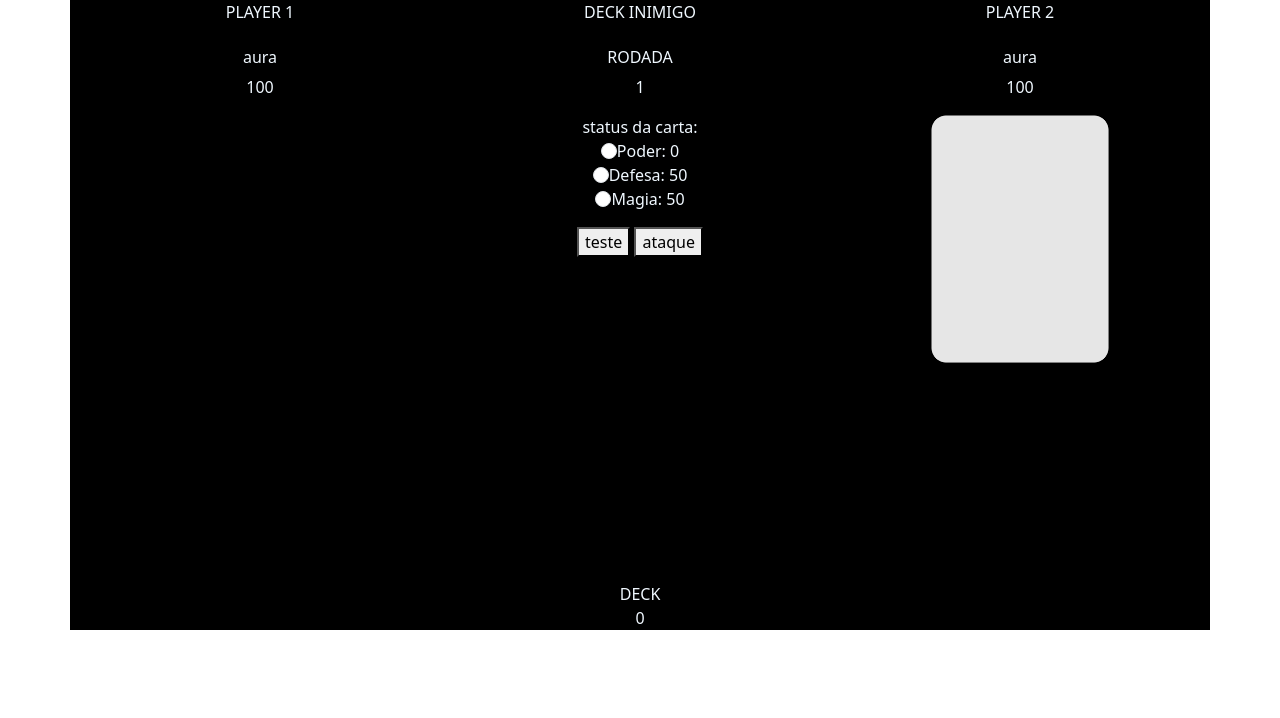
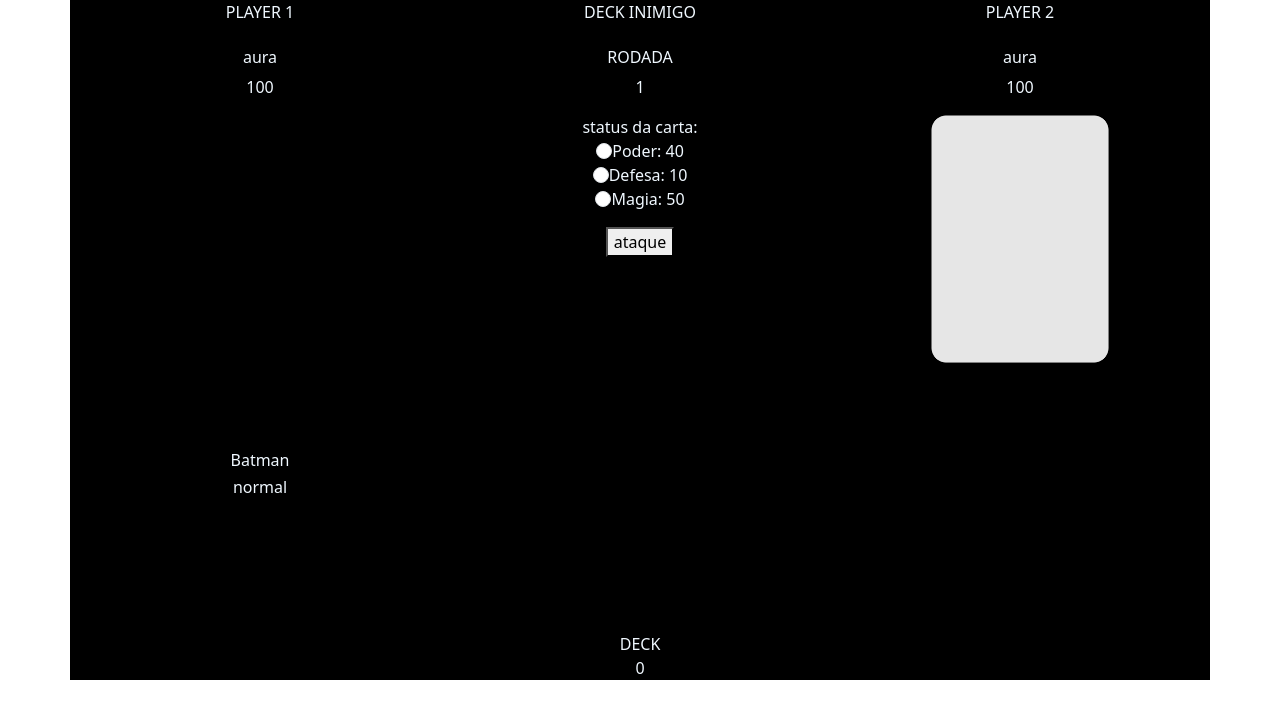
Before and after one commit to Mingliil/CrossTrunfo, a plain HTML site: page Game/Jogo.html in a window 1280 px wide. Drawn offline with Linux system fonts and the light colour scheme.

Commit message:
dando uma geral

```diff
--- a/Game/Jogo.html
+++ b/Game/Jogo.html
@@ -31,7 +31,10 @@
                 <h6>aura</h6>
                 <p id="auraP1">100</p>
                 <canvas id="CartaP1" style="width: 50%;"></canvas>
-                <canvas id="CartaP1Desc" style="width: 50%;"></canvas>
+                <h6 id="CartaP1Nome">teste</h6>
+                <h6 id="CartaP1Rari">teste</h6>
+                <p id="CartaP1Desc">teste</p>
+                <canvas id="CartaP1DescImg" style="width: 50%;"></canvas>
             </div>
             <div class="col">
                 <h5 class="fs-6">RODADA</h5>
@@ -41,14 +44,16 @@
                 <input class="form-check-input" type="radio" name="statuscard" id="status2"><label class="form-check-label" id="cartaDefesa" for="status2"></label><br>
                 <input class="form-check-input" type="radio" name="statuscard" id="status3"><label class="form-check-label" id="cartaMagia" for="status3"></label>
                 </p>
-                <button onclick="puxaCarta('player2')">teste</button>
                 <button id="botao" data-bs-toggle="modal" data-bs-target="" onclick="ataque('P1')"></button>
             </div>
             <div class="col">
                 <h6>aura</h6>
                 <p id="auraP2">100</p>
                 <canvas id="CartaP2" style="width: 50%;"></canvas>
-                <canvas id="CartaP1Desc" style="width: 50%;"></canvas>
+                <h6 id="CartaP2Nome">teste</h6>
+                <h6 id="CartaP2Rari">teste</h6>
+                <p id="CartaP2Desc">teste</p>
+                <canvas id="CartaP2DescImg" style="width: 50%;"></canvas>
             </div>
         </div><br>
 
--- a/Game/playeratack.js
+++ b/Game/playeratack.js
@@ -2,7 +2,9 @@
 let DeckFull = [];
 
 DeckFull.Sherma = {
-    nome:"bestBoi",
+    nome:"Sherma",
+    raridade:"normal",
+    descricao:"",
     Atlas:'Assets/cards.png',
     AlturaX:387,
     AlturaY:559,
@@ -18,7 +20,9 @@ DeckFull.Sherma = {
     }
 }
 DeckFull.Goku = {
-    nome:"Sola a ficção",
+    nome:"Goku",
+    raridade:"normal",
+    descricao:"",
     Atlas:'Assets/cards.png',
     AlturaX:387,
     AlturaY:559,
@@ -34,7 +38,9 @@ DeckFull.Goku = {
     }
 }
 DeckFull.Ghost = {
-    nome:"pequeno fantasma",
+    nome:"O receptáculo",
+    raridade:"normal",
+    descricao:"",
     Atlas:'Assets/cards.png',
     AlturaX:382,
     AlturaY:524,
@@ -50,7 +56,9 @@ DeckFull.Ghost = {
     }
 }
 DeckFull.Chara = {
-    nome:"A criança alterada",
+    nome:"Chara",
+    raridade:"normal",
+    descricao:"A primeira criança que caiu no dominio dos monstros",
     Atlas:'Assets/cards.png',
     AlturaX:382,
     AlturaY:524,
@@ -67,6 +75,8 @@ DeckFull.Chara = {
 }
 DeckFull.CJ = {
     nome:"Carl Johnson",
+    raridade:"normal",
+    descricao:"",
     Atlas:'Assets/cards.png',
     AlturaX:382,
     AlturaY:524,
@@ -83,6 +93,8 @@ DeckFull.CJ = {
 }
 DeckFull.Morshu = {
     nome:"Morshu",
+    raridade:"normal",
+    descricao:"",
     Atlas:'Assets/cards.png',
     AlturaX:373,
     AlturaY:519,
@@ -98,7 +110,9 @@ DeckFull.Morshu = {
     }
 };
 DeckFull.Superman = {
-    nome:"super",
+    nome:"Superman",
+    raridade:"normal",
+    descricao:"",
     Atlas:'Assets/cards.png',
     AlturaX:373,
     AlturaY:519,
@@ -115,6 +129,8 @@ DeckFull.Superman = {
 };
 DeckFull.SOAD = {
     nome:"SOAD",
+    raridade:"raro",
+    descricao:"",
     Atlas:'Assets/cards.png',
     AlturaX:442,
     AlturaY:549,
@@ -129,8 +145,28 @@ DeckFull.SOAD = {
         magia: 50
     }
 };
+DeckFull.Batman = {
+    nome:"Batman",
+    raridade:"normal",
+    descricao:"",
+    Atlas:'Assets/cards.png',
+    AlturaX:373,
+    AlturaY:540,
+    CoordsX:848,
+    CoordsY:1057,
+    DescX: 1,
+    DescY: 0,
+    ImgTamanho:"64%",
+    Status : {
+        poder: 40,
+        defesa: 10,
+        magia: 50
+    }
+};
 DeckFull.GlassAnimals = {
     nome:"TOSoTP",
+    raridade:"raro",
+    descricao:"",
     Atlas:'Assets/cards.png',
     AlturaX:373,
     AlturaY:519,
@@ -147,6 +183,8 @@ DeckFull.GlassAnimals = {
 };
 DeckFull.Ubi = {
     nome:"Ubirajara",
+    raridade:"normal",
+    descricao:"",
     Atlas:'Assets/cards.png',
     AlturaX:373,
     AlturaY:519,
@@ -163,6 +201,8 @@ DeckFull.Ubi = {
 };
 DeckFull.Gaster = {
     nome:"Gaster",
+    raridade:"normal",
+    descricao:"",
     Atlas:'Assets/cards.png',
     AlturaX:373,
     AlturaY:519,
@@ -180,6 +220,8 @@ DeckFull.Gaster = {
 // superTrunfos
 DeckFull.Circus = {
     nome:"TADC",
+    raridade:"Épico",
+    descricao:"",
     Atlas:'Assets/cards.png',
     AlturaX:528,
     AlturaY:717,
@@ -195,7 +237,9 @@ DeckFull.Circus = {
     }
 };
 DeckFull.YAAI = {
-    nome:"TADC",
+    nome:"N0li YAAI",
+    raridade:"Épico",
+    descricao:"",
     Atlas:'Assets/cards.png',
     AlturaX:598,
     AlturaY:717,
@@ -212,7 +256,9 @@ DeckFull.YAAI = {
 };
 
 DeckFull.Sisyphus = {
-    nome:"prime",
+    nome:"Sisyphus Prime",
+    raridade:"SuperTrunfo",
+    descricao:"",
     Atlas:'Assets/cards.png',
     Audiofont:'Assets/audios/Prison.mp3',
     AudioType: 'audio/mp3',
@@ -239,12 +285,14 @@ let Player2Stats = {
     Aura : 100,
     card: 0
 };
+
 let rodada = 0;
 let estadoRodada = 0;
 let CartaRel=1; //0 = escondido - 1 =revelado
-const DeckRaro = [];
-const DeckLenda = [DeckFull.Sisyphus,  DeckFull.Circus, DeckFull.YAAI];
-const DeckPlayer = [DeckFull.Chara, DeckFull.Ghost, DeckFull.Morshu, DeckFull.Superman, DeckFull.SOAD, DeckFull.GlassAnimals, DeckFull.Ubi, DeckFull.Gaster, DeckFull.Goku ,DeckFull.Sherma];
+const DeckRaro = [DeckFull.SOAD, DeckFull.GlassAnimals];
+const DeckEpico = [DeckFull.Circus, DeckFull.YAAI];
+const DeckLenda = [DeckFull.Sisyphus];
+const DeckPlayer = [DeckFull.Batman, DeckFull.Chara, DeckFull.Ghost, DeckFull.Morshu, DeckFull.Superman, DeckFull.Ubi, DeckFull.Gaster, DeckFull.Goku ,DeckFull.Sherma];
 
  function fim(x){
     if (x==0){
@@ -350,17 +398,24 @@ function EstadoRodada(x){
         rodada++;
         document.getElementById("rodada").innerHTML = rodada;
         estadoRodada = 1;
+        document.getElementById("CartaP2Nome").innerHTML = "";
+        document.getElementById("CartaP2Rari").innerHTML = "";
+        document.getElementById("CartaP2Desc").innerHTML = "";
         document.getElementById("botao").innerHTML = "ataque";
         puxaCarta("player2");
     }
     else{
         CartaRel++;
         Carta(Player2Stats.card, "P2");
+        document.getElementById("CartaP2Nome").innerHTML = Player2Stats.card.nome;
+        document.getElementById("CartaP2Rari").innerHTML = Player2Stats.card.raridade;
+        document.getElementById("CartaP2Desc").innerHTML = Player2Stats.card.descricao;
         document.getElementById("botao").innerHTML = "proxima rodada";
+
     }
     if (x == 2){
-         const bt = document.getElementById("botao");
-       bt.setAttribute("data-bs-target","#exampleModal");
+        const bt = document.getElementById("botao");
+        bt.setAttribute("data-bs-target","#exampleModal");
         estadoRodada = 2;
         document.getElementById("botao").innerHTML = "main menu";
     }
@@ -458,31 +513,43 @@ function Carta(carta, P){
 }
 
  function puxaCarta(P){
-    let random = Math.floor(Math.random() * DeckPlayer.length);
+    let comum = Math.floor(Math.random() * DeckPlayer.length);
+    let raro = Math.floor(Math.random() * 24);
+    let epico = Math.floor(Math.random() * 74);
     let lenda = Math.floor(Math.random() * 100);
+
     if (P == "player1"){
-        random = 0;
+        comum = 0;
         let c = 0;
         if (lenda == 0){
             c = 0;
-
             Player1Stats.card = DeckLenda[Math.floor(Math.random() * DeckLenda.length)];
             Carta(Player1Stats.card, "P1");
             SuperTrunfo(Player1Stats.card);
         }
+        else if (epico == 0){
+            Player1Stats.card = DeckEpico[Math.floor(Math.random() * DeckEpico.length)];
+            Carta(Player1Stats.card, "P1");
+        }
+        else if (raro == 0){
+            Player1Stats.card = DeckRaro[Math.floor(Math.random() * DeckRaro.length)];
+            Carta(Player1Stats.card, "P1");
+        }
         else{
-            c = random;
+            c = comum;
             Player1Stats.card = DeckPlayer[c];
             Carta(Player1Stats.card, "P1");
         }
 
-
+        document.getElementById("CartaP1Nome").innerHTML = Player1Stats.card.nome;
+        document.getElementById("CartaP1Rari").innerHTML = Player1Stats.card.raridade;
+        document.getElementById("CartaP1Desc").innerHTML = Player1Stats.card.descricao;
         document.getElementById("cartaPoder").innerHTML = "Poder: " +Player1Stats.card.Status.poder + "<br>";
         document.getElementById("cartaDefesa").innerHTML = "Defesa: " +Player1Stats.card.Status.defesa + "<br>";
         document.getElementById("cartaMagia").innerHTML = "Magia: " +Player1Stats.card.Status.magia + "<br>";
     }
     if (P == "player2"){
-        let c2 = random;
+        let c2 = comum;
         Player2Stats.card = DeckPlayer[c2];
         Carta(Player2Stats.card, "P2");
     }
```
